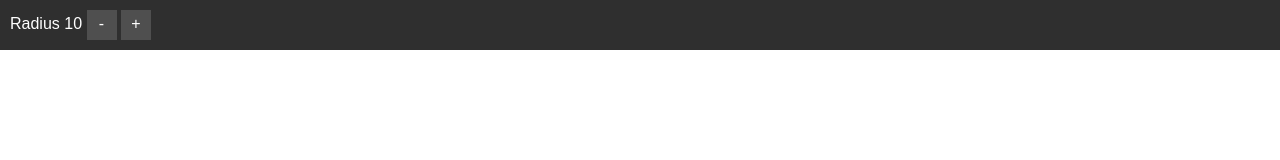
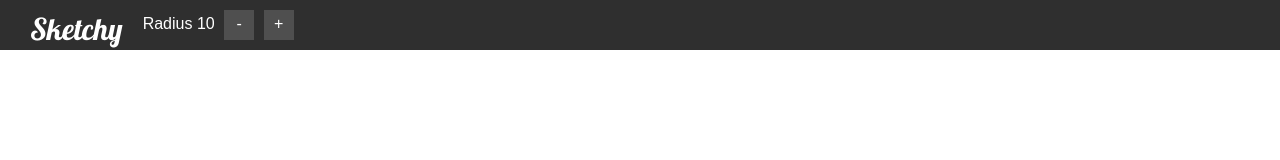
Before and after one commit to guidobakkes/drawing-app, a plain HTML site: page index.html in a window 1280 px wide. Drawn offline with Linux system fonts and the light colour scheme.

Commit message:
Add logo

```diff
--- a/index.html
+++ b/index.html
@@ -4,9 +4,13 @@
     <meta charset="UTF-8">
     <title>Sketchy</title>
     <link rel="stylesheet" href="style.css">
+    <link href='https://fonts.googleapis.com/css?family=Lobster' rel='stylesheet' type='text/css'>
 </head>
 <body style="margin: 0">
     <div id="toolbar">
+        <div>
+        <p class="header">Sketchy</p>
+        </div>
         <div id="rad">
             Radius <span id="radval">10</span>
             <div id="decrad" class="radcontrol">-</div>
--- a/style.css
+++ b/style.css
@@ -26,4 +26,14 @@
     display: inline-block;
     text-align: center;
     padding: 5px;
+    margin-left: 5px;
 }
+
+.header {
+    font-family: 'Lobster';
+    font-size: 30px;
+    display: inline-block;
+    float: left;
+    margin: 0;
+    padding: 0 20px;
+}
```
